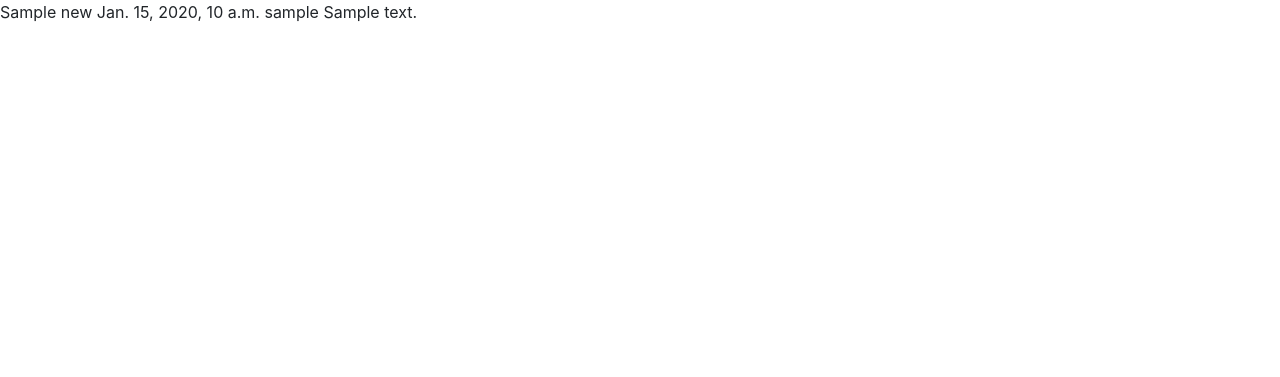
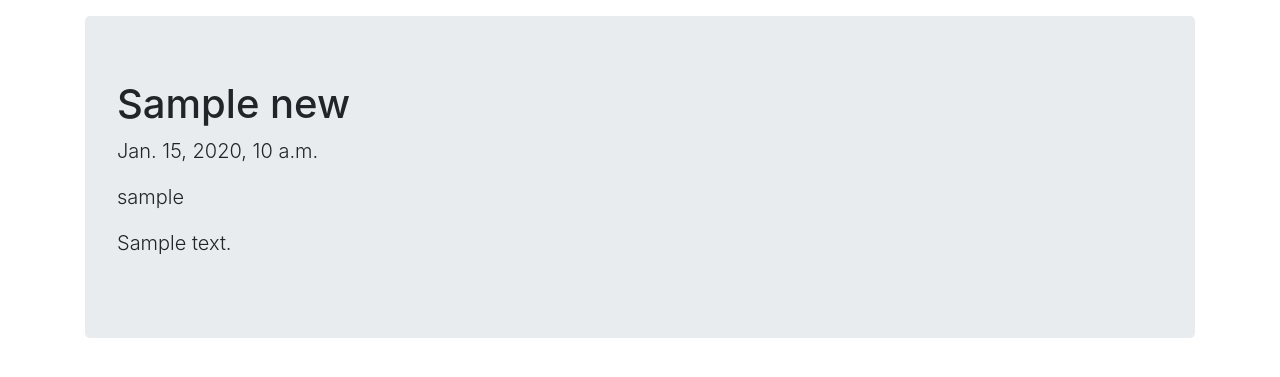
Before and after one commit to DiZiNnEs/rss-picker, a Django app: a page that uses templates/news_detail.html in a window 1280 px wide. Shown: the top 377 px of the page. Run offline with Django 3.2, Linux system fonts and the light colour scheme; tables that the repository leaves empty hold one stand-in row (values such as "Sample post"); some libraries are stand-ins or nearby versions.

Commit message:
refactor(templates): Change news_detail.html and add bootstrap class

```diff
--- a/templates/news_detail.html
+++ b/templates/news_detail.html
@@ -1,8 +1,12 @@
 {% extends 'base.html' %}
 
 {% block body %}
-    {{ object.title }}
-    {{ object.data_published }}
-    {{ object.author }}
-    {{ object.text }}
+    <div class="container">
+        <div class="jumbotron mt-3">
+                <h1>{{ object.title }}</h1>
+                <p class="lead">{{ object.data_published }}</p>
+                <p class="lead">{{ object.author }}</p>
+                <p class="lead">{{ object.text }}</p>
+        </div>
+    </div>
 {% endblock %}
```
